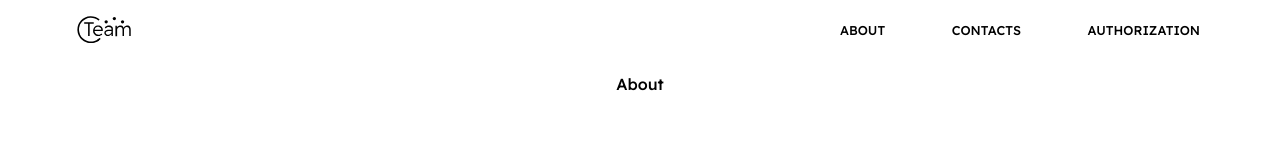
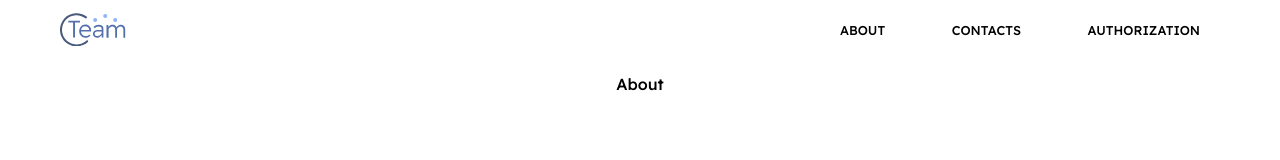
Before and after one commit to MaryAnzh/final-task, a Next.js app: page / in a window 1280 px wide. Shown: the top 160 px of the page. Built offline with nearby package versions, Linux system fonts and the light colour scheme.

Commit message:
feat: add logo animation

```diff
--- a/src/components/common/header/index.tsx
+++ b/src/components/common/header/index.tsx
@@ -1,7 +1,7 @@
 import React from "react";
 import Nav from "@/components/smart/nav";
 import { HeaderStyled } from "./styled";
-import Image from 'next/image'
+import { LogoSVG } from "@/components/simple/logoSVG";
 
 type HeaderProps = { className: string };
 
@@ -9,14 +9,7 @@ const Header = (props: HeaderProps) => {
     const navList = ['about', 'contacts', 'authorization'];
     return (
         <HeaderStyled className={props.className}>
-            <Image
-                className="logo-svg"
-                src="/logo.svg"
-                alt="Team Logo"
-                width={59*1.5}
-                height={18*1.5}
-                priority
-            />
+            <LogoSVG />
             <Nav navList={navList} />
         </HeaderStyled>
     );
--- /dev/null
+++ b/src/components/simple/logoSVG/index.tsx
@@ -0,0 +1,47 @@
+import { LogoWrap } from "./styled";
+
+export const LogoSVG = () => {
+    return (
+        <LogoWrap>
+            <svg
+                xmlns='http://www.w3.org/2000/svg'
+                viewBox='0 0 66.3 33.2'>
+                <g className='svg-logo'>
+                    <path d="M25.2,29.8c-1,0.7-2.1,1.2-3.2,1.6c-1.1,0.4-2.3,0.7-3.5,0.9c-1.2,0.2-2.4,0.2-3.6,0
+			c-1.2-0.1-2.5-0.4-3.7-0.9c-2-0.7-3.8-1.9-5.3-3.2s-2.7-3-3.5-4.8c-0.8-1.8-1.3-3.8-1.4-5.8s0.2-4.1,0.9-6.1s1.9-3.8,3.2-5.3
+			s3-2.7,4.8-3.5c1.8-0.8,3.8-1.3,5.8-1.4s4.1,0.2,6.1,0.9c1.5,0.6,2.9,1.3,4.1,2.2"/>
+                    <path d="M27.2,28.2c-0.6,0.6-1.3,1.1-2,1.6" />
+                </g>
+
+                <g className='svg-text'>
+                    <path d="M13.1,24.5v-15H8.3V7.7H20v1.8H15v15H13.1z" />
+                    <path d="M25.7,24.7c-1.3,0-2.4-0.3-3.4-0.8c-1-0.6-1.7-1.3-2.3-2.3c-0.6-1-0.8-2.1-0.8-3.3c0-1,0.2-1.9,0.5-2.7
+		c0.3-0.8,0.7-1.5,1.3-2.1c0.6-0.6,1.2-1,2-1.4c0.8-0.3,1.6-0.5,2.5-0.5c0.8,0,1.5,0.1,2.2,0.4c0.7,0.3,1.3,0.7,1.8,1.2
+		s0.9,1.2,1.2,1.9c0.3,0.7,0.4,1.5,0.4,2.4l0,0.9H20.5l-0.4-1.5h9.4l-0.3,0.4l0-0.6c0-0.7-0.2-1.3-0.6-1.8c-0.4-0.5-0.8-0.9-1.4-1.2
+		c-0.6-0.3-1.2-0.5-1.8-0.5c-0.9,0-1.7,0.2-2.4,0.6c-0.7,0.4-1.2,0.9-1.5,1.7c-0.3,0.7-0.5,1.6-0.5,2.6c0,1,0.2,1.9,0.6,2.6
+		s1,1.3,1.7,1.7c0.7,0.4,1.6,0.6,2.5,0.6c0.7,0,1.3-0.1,1.9-0.3c0.6-0.2,1.2-0.6,1.8-1.2l0.9,1.3c-0.4,0.4-0.8,0.7-1.4,1
+		c-0.5,0.3-1.1,0.5-1.7,0.7S26.3,24.7,25.7,24.7z"/>
+                    <path d="M37.3,24.7c-0.8,0-1.5-0.2-2.2-0.5c-0.6-0.3-1.1-0.8-1.5-1.3c-0.4-0.6-0.6-1.2-0.6-2c0-0.6,0.1-1.2,0.3-1.7
+		c0.2-0.5,0.6-0.9,1-1.2c0.4-0.3,1-0.6,1.7-0.7s1.5-0.3,2.4-0.3h4l-0.1,1.5h-4.1c-0.6,0-1.1,0-1.5,0.1c-0.4,0.1-0.8,0.2-1.1,0.4
+		c-0.3,0.2-0.5,0.4-0.7,0.7c-0.2,0.3-0.2,0.6-0.2,1c0,0.4,0.1,0.8,0.3,1.2c0.2,0.3,0.5,0.6,0.9,0.8c0.4,0.2,0.8,0.3,1.3,0.3
+		c0.7,0,1.3-0.1,1.8-0.3s1.1-0.6,1.5-1c0.5-0.4,0.8-0.9,1.1-1.4l0.5,1.2c-0.4,0.6-0.8,1.1-1.3,1.6c-0.5,0.5-1.1,0.8-1.7,1.1
+		C38.7,24.6,38,24.7,37.3,24.7z M41.7,24.5v-8.4c0-0.8-0.3-1.5-0.9-2c-0.6-0.5-1.3-0.7-2.3-0.7c-0.8,0-1.5,0.2-2.1,0.5
+		c-0.6,0.3-1.2,0.8-1.7,1.4l-1.2-1.2c0.7-0.8,1.5-1.4,2.4-1.8c0.9-0.4,1.8-0.6,2.8-0.6c1,0,1.8,0.2,2.5,0.5c0.7,0.3,1.2,0.8,1.6,1.4
+		c0.4,0.6,0.6,1.3,0.6,2.2v8.7H41.7z"/>
+                    <path d="M46.5,24.5V11.9h1.8l0,2.9l-0.4,0.2c0.2-0.5,0.4-0.9,0.7-1.3c0.3-0.4,0.7-0.7,1.1-1c0.4-0.3,0.8-0.5,1.3-0.7
+		c0.5-0.2,1-0.2,1.5-0.2c0.7,0,1.3,0.1,1.9,0.3c0.6,0.2,1,0.6,1.4,1.1c0.4,0.5,0.6,1.1,0.8,1.8h-0.3l0.1-0.4
+		c0.2-0.4,0.4-0.8,0.8-1.1c0.3-0.3,0.7-0.6,1.1-0.9c0.4-0.3,0.8-0.5,1.3-0.6c0.5-0.1,0.9-0.2,1.4-0.2c0.9,0,1.7,0.2,2.3,0.6
+		c0.6,0.4,1.1,0.9,1.4,1.7c0.3,0.8,0.5,1.7,0.5,2.9v7.7h-1.8v-7.6c0-1.2-0.2-2.1-0.7-2.7c-0.5-0.6-1.2-0.8-2.2-0.8
+		c-0.5,0-1,0.1-1.4,0.3c-0.4,0.2-0.8,0.4-1.1,0.7c-0.3,0.3-0.6,0.6-0.7,1c-0.2,0.4-0.3,0.8-0.3,1.2v7.9h-1.8v-7.6
+		c0-1.2-0.2-2-0.7-2.6c-0.5-0.6-1.2-0.9-2.1-0.9c-0.5,0-1,0.1-1.5,0.3c-0.4,0.2-0.8,0.4-1.2,0.7c-0.3,0.3-0.6,0.6-0.8,1
+		c-0.2,0.4-0.3,0.7-0.3,1.1v8.1H46.5z"/>
+                </g>
+
+                <circle cx="35.2" cy="7.1" r="2" />
+                <circle cx="45.2" cy="3.1" r="2" />
+                <circle cx="55.2" cy="7.1" r="2" />
+            </svg>
+        </LogoWrap>
+
+    );
+}
--- /dev/null
+++ b/src/components/simple/logoSVG/styled.ts
@@ -0,0 +1,42 @@
+import styled from "styled-components";
+
+export const LogoWrap = styled.div`
+width: calc(66.3px);
+height: calc(33.2px);
+cursor: pointer;
+
+  svg {
+    width: 100%;
+
+    .svg-logo {
+        fill:none;
+        stroke: ${(props) => props.theme.themeColor.logoStroke};
+        stroke-width:2;
+        stroke-linecap:round;
+        stroke-linejoin:round;
+        stroke-miterlimit:10;
+    }
+
+    .svg-text {
+        fill: ${(props) => props.theme.themeColor.logoFill};
+    }
+
+    circle {
+        fill:  ${(props) => props.theme.themeColor.logoAccent};
+    }
+  }
+  &:hover {
+    svg {
+        circle:nth-child(3) {
+            animation: logo-jump-down 0.8s infinite;
+        }
+
+        circle:nth-child(4) {
+            animation: logo-jump-up 0.6s infinite;
+        }
+        circle:nth-child(5) {
+            animation: logo-jump-down 0.8s 0.3s infinite;
+        }
+    }
+  }
+`;
--- a/src/interfaces/theme.interface.ts
+++ b/src/interfaces/theme.interface.ts
@@ -41,6 +41,9 @@ export interface IThemeColor {
     font: string,
     title: string,
     link: string,
+    logoFill: string,
+    logoStroke: string,
+    logoAccent: string,
 }
 
 export interface ISize {
--- a/src/styles/globals.scss
+++ b/src/styles/globals.scss
@@ -1,5 +1,6 @@
 @import url('https://fonts.googleapis.com/css2?family=Readex+Pro:wght@200;300;500;600;700&family=Roboto:ital,wght@0,400;0,500;0,700;0,900;1,400;1,500;1,700;1,900&display=swap');
 @import './utile/reset';
+@import './utile/animation';
 
 * {
   box-sizing: border-box;
--- a/src/styles/theme.ts
+++ b/src/styles/theme.ts
@@ -1,10 +1,7 @@
-import { ITheme, ThemeEnum } from '../interfaces/theme.interface';
+import { IColor, ITheme, ThemeEnum } from '../interfaces/theme.interface';
 import { DefaultTheme } from 'styled-components';
 
-export const theme: ITheme = {
-    background: 'white',
-    color: 'black',
-    variable: {
+const variable: IColor = {
     main: '#91B3F9',
     mainLight: '#BDD1FB',
     mainLight2: '#E9F0FE',
@@ -25,20 +22,28 @@ export const theme: ITheme = {
     contrastYellowLight2: '#FEF9F3',
     contrastYellowDark: '#BBA993',
     contrastYellowDark2: '#7D7162',
-    },
+};
+
+export const theme: ITheme = {
+    background: 'white',
+    color: 'black',
+    variable: variable,
     size: {
         maxDeskYop: '1200px',
         tablet: '760px',
         mobil: '360px',
     },
+    opacity: '0.5',
+    borderRadius: '6px',
     themeColor: {
         background: '#ffffff',
-        font: '#6D86BB',
-        title: '#6D86BB',
-        link: '#91B3F9',
+        font: variable.mainDark,
+        title: variable.main,
+        link: variable.secondary,
+        logoFill: variable.secondary,
+        logoStroke: variable.mainDark2,
+        logoAccent: variable.main,
     },
-    opacity: '0.5',
-    borderRadius: '6px',
 }
 
 export const lightTheme: DefaultTheme = {
@@ -50,5 +55,5 @@ export const darkTheme: DefaultTheme = {
     ...theme,
     type: ThemeEnum.dark,
     background: 'black',
-    color: 'red',
+    color: variable.contrastYellowLight2,
 };
--- /dev/null
+++ b/src/styles/utile/_animation.scss
@@ -0,0 +1,27 @@
+@keyframes logo-jump-down {
+    0% {
+        transform: translateY(0px)
+    }
+
+    50% {
+        transform: translateY(-6px)
+    }
+
+    100% {
+        transform: translateY(0px)
+    }
+}
+
+@keyframes logo-jump-up {
+    0% {
+        transform: translateY(0px)
+    }
+
+    50% {
+        transform: translateY(6px)
+    }
+
+    100% {
+        transform: translateY(0px)
+    }
+}
```
Lines whose indentation alone changed are shown as unchanged.
